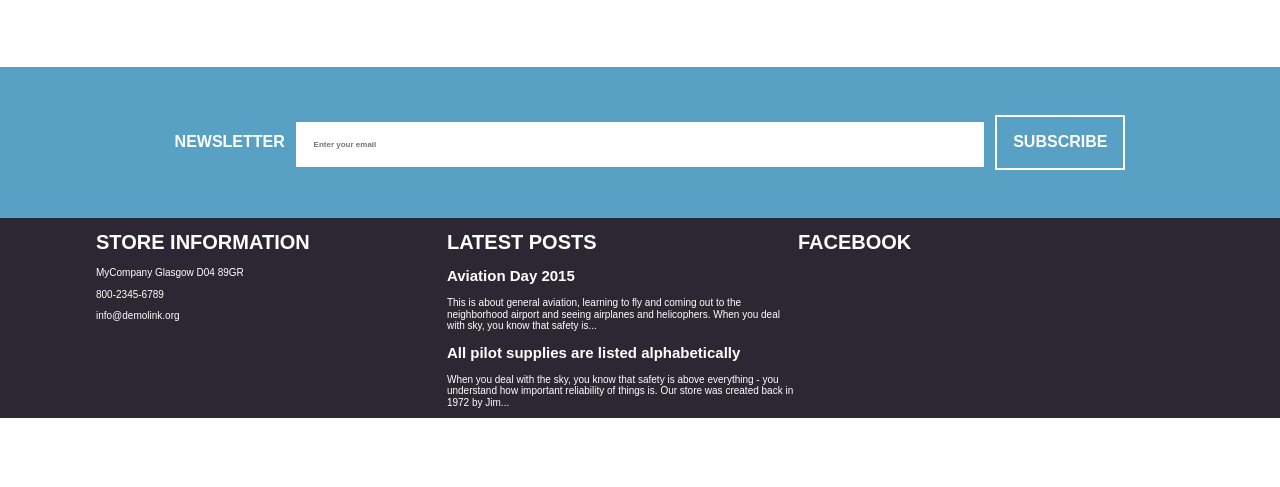
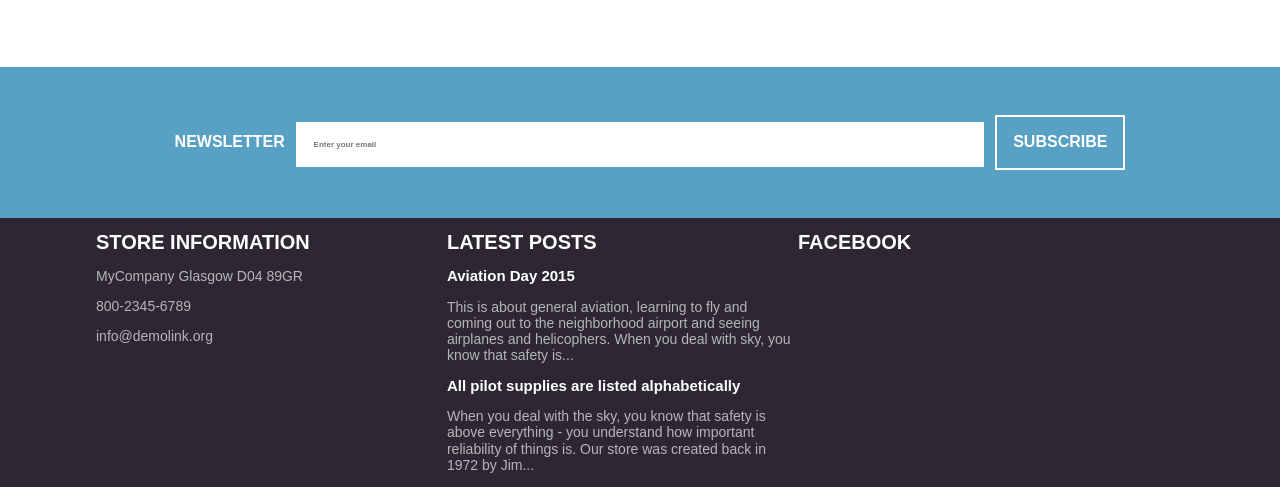
Before and after one commit to HiredMussel/mayden-pilot-shop, a plain HTML site: page index.html in a window 1280 px wide. Shown: the part 2781-3268 px from the top of the page. Before the commit the page ends 3199 px from the top, so only its background shows below. Drawn offline with Linux system fonts and the light colour scheme.

Commit message:
further font styling for footer

```diff
--- a/styles.css
+++ b/styles.css
@@ -305,7 +305,7 @@ footer {
 	background-color: #2D2734;
 
 	color: #FFFFFF;
-	font-weight: 200;
+	font-weight: 100;
 }
 
 footer .container>div {
@@ -315,3 +315,9 @@ footer .container>div {
 
 	width: 32%;
 }
+
+footer p {
+	font-size: 1.4em;
+	font-weight: 100;
+	color: #B6B6B6;
+}
```
